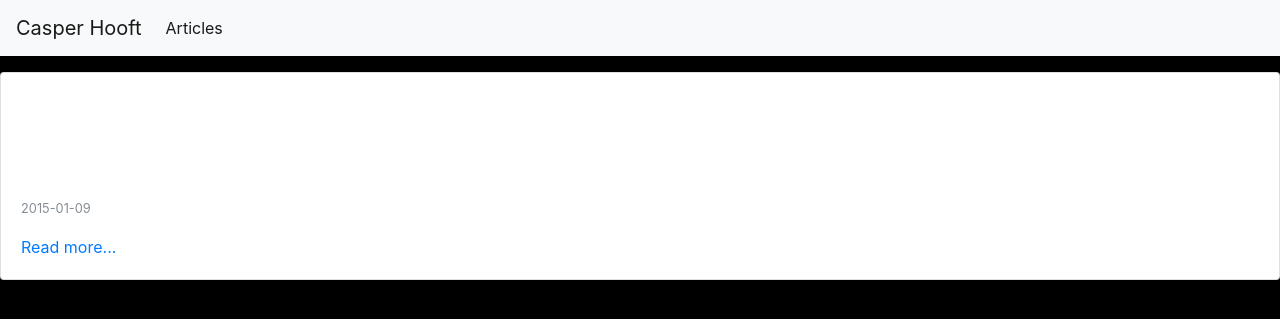
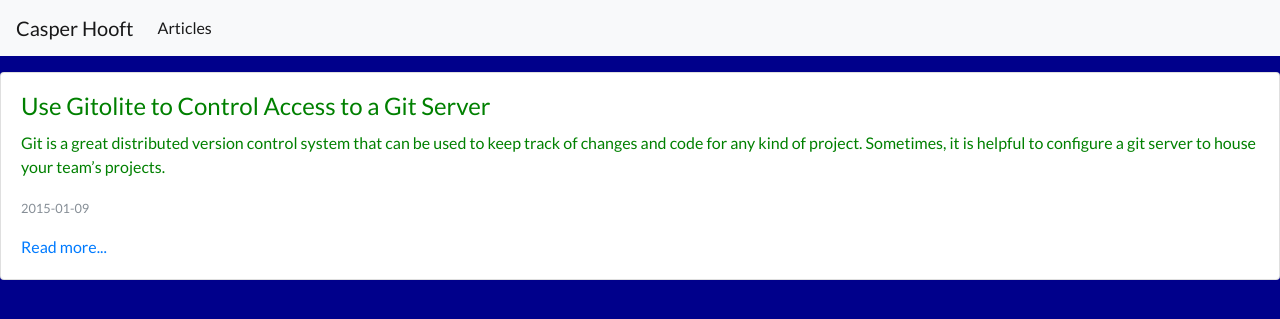
Before and after one commit to caHooft/cahooft.github.io, a Jekyll site: the page built from src/_pages/articles.md, in a window 1280 px wide. Shown: the top 319 px of the page. Built offline with Jekyll 4.4.1, drawn with Linux system fonts in a browser that asks for light colours; nearby versions of some CDN libraries.

Commit message:
added new font and rainbows

```diff
--- a/src/assets/css/main.css
+++ b/src/assets/css/main.css
@@ -1,5 +1,81 @@
-body
-{
-    background-color: black;
-    color: white;
+@import url('https://fonts.googleapis.com/css?family=Lato');
+
+body {
+    background-color: darkblue;
+    color: yellow;
+    font-family: 'Lato', sans-serif;
+    /* Chrome, Safari, Opera */
+    -webkit-animation: rainbow 1s infinite;
+    /* Internet Explorer */
+    -ms-animation: rainbow 1s infinite;
+    /* Standar Syntax */
+    animation: rainbow 1s infinite;
 }
+/* Chrome, Safari, Opera */
+@-webkit-keyframes rainbow {
+    20% {
+        color: red;
+    }
+
+    40% {
+        color: yellow;
+    }
+
+    60% {
+        color: green;
+    }
+
+    80% {
+        color: blue;
+    }
+
+    100% {
+        color: orange;
+    }
+}
+/* Internet Explorer */
+@-ms-keyframes rainbow {
+    20% {
+        color: red;
+    }
+
+    40% {
+        color: yellow;
+    }
+
+    60% {
+        color: green;
+    }
+
+    80% {
+        color: blue;
+    }
+
+    100% {
+        color: orange;
+    }
+}
+
+/* Standar Syntax */
+@keyframes rainbow {
+    20% {
+        color: red;
+    }
+
+    40% {
+        color: yellow;
+    }
+
+    60% {
+        color: green;
+    }
+
+    80% {
+        color: blue;
+    }
+
+    100% {
+        color: orange;
+    }
+}
+}
```
